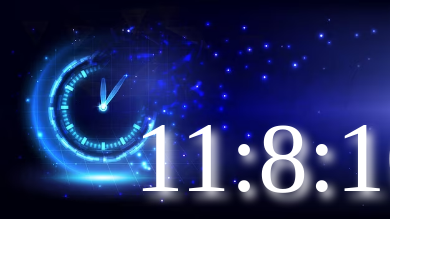
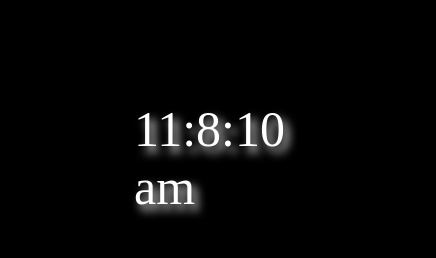
Before and after one commit to Sandeep9896/digital-clock, a plain HTML site: page index.html in a window 390 px wide. Shown: the whole page, 436 px wide, since content can reach past the window. Drawn offline with Linux system fonts and the light colour scheme.

Commit message:
Update style.css

```diff
--- a/style.css
+++ b/style.css
@@ -19,3 +19,21 @@ body{
     background-repeat: no-repeat;
     background-size: 100vw;
 }
+@media only screen and (max-width:700px) {
+
+    .container{
+    position: absolute;
+    width: 40%;
+    height: 100px;
+    font-size: 50px;
+    color:white;
+    top: 100px;
+    right: 100px;
+    box-sizing: border-box;
+    text-shadow: 5px 6px 10px white;
+}
+body{
+    background-color: black;
+    background-image: none;
+}
+}
```
